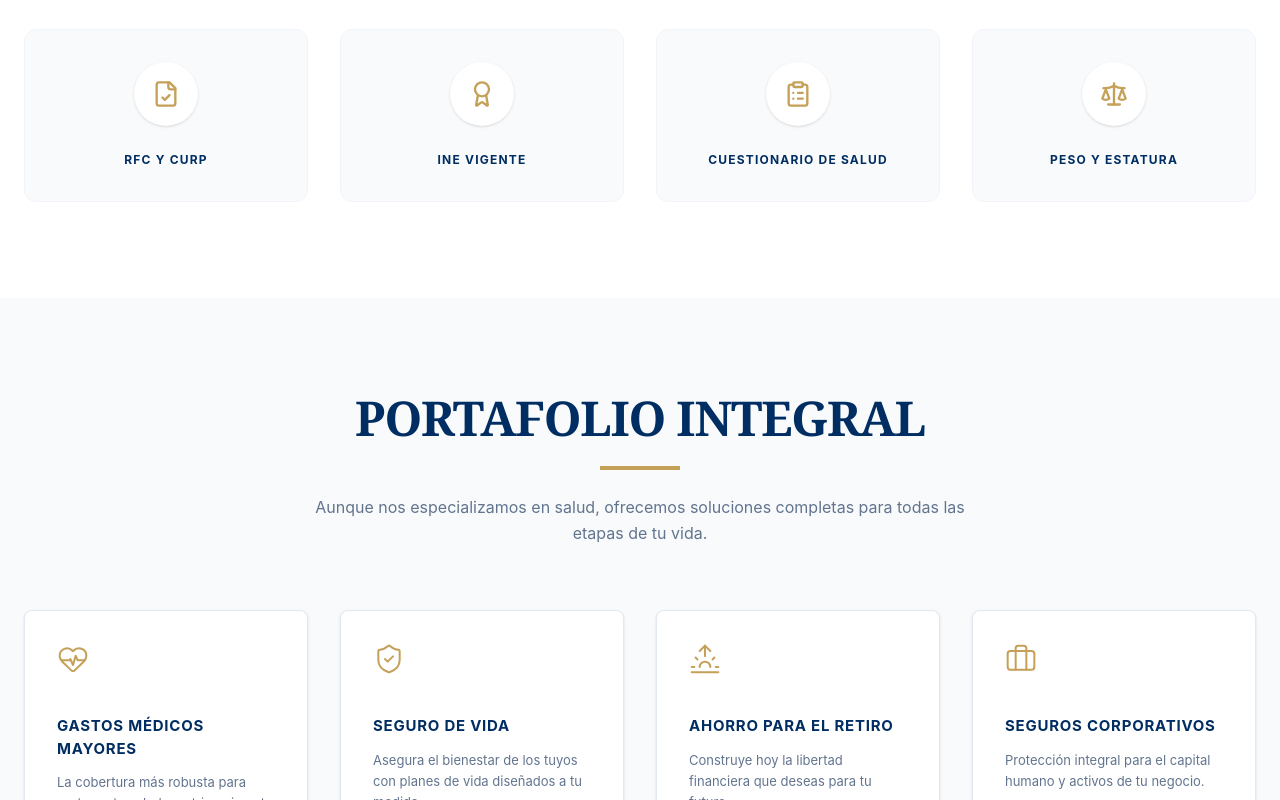
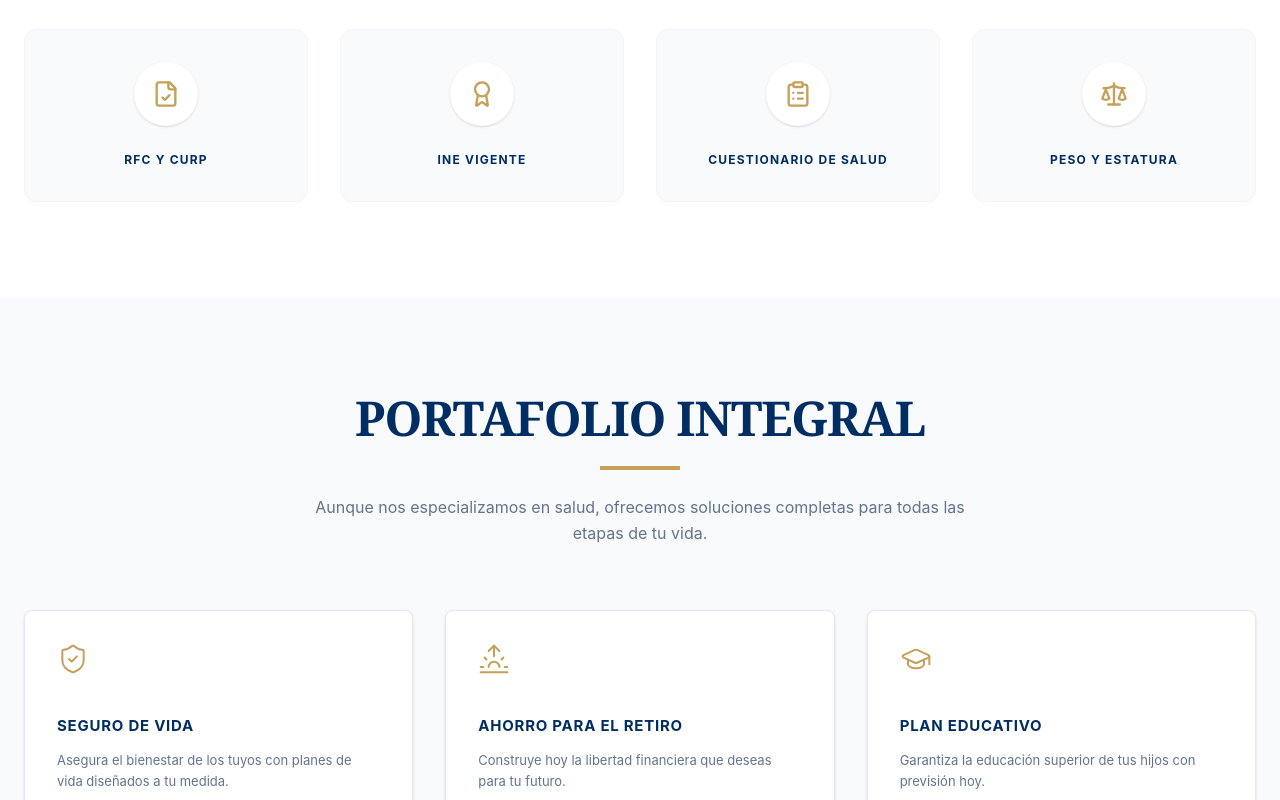
Before and after one commit to Rebeca434/liliana-seguros, a React (Vite) app: page / in a window 1280 px wide. Shown: the part 2000-2800 px from the top of the page. Built offline with nearby package versions, Linux system fonts and the light colour scheme.

Commit message:
cambio portafolio

```diff
--- a/src/App.tsx
+++ b/src/App.tsx
@@ -29,12 +29,6 @@ interface Service {
 
 const SERVICES: Service[] = [
   {
-    id: "gmm",
-    title: "Gastos Médicos Mayores",
-    description: "La cobertura más robusta para proteger tu salud y patrimonio ante lo inesperado.",
-    icon: HeartPulse,
-  },
-  {
     id: "vida",
     title: "Seguro de Vida",
     description: "Asegura el bienestar de los tuyos con planes de vida diseñados a tu medida.",
@@ -45,6 +39,24 @@ const SERVICES: Service[] = [
     title: "Ahorro para el Retiro",
     description: "Construye hoy la libertad financiera que deseas para tu futuro.",
     icon: Sunrise,
+  },
+  {
+    id: "educativo",
+    title: "Plan Educativo",
+    description: "Garantiza la educación superior de tus hijos con previsión hoy.",
+    icon: GraduationCap,
+  },
+  {
+    id: "financieros",
+    title: "Productos Financieros",
+    description: "Soluciones de inversión y ahorro para hacer crecer tu capital.",
+    icon: Landmark,
+  },
+  {
+    id: "bancarios",
+    title: "Productos Bancarios",
+    description: "Servicios financieros integrales respaldados por instituciones líderes.",
+    icon: Building2,
   },
   {
     id: "empresas",
@@ -160,10 +172,6 @@ const Hero = () => {
           animate={{ opacity: 1, y: 0 }}
           transition={{ duration: 0.8 }}
         >
-          <div className="inline-flex items-center gap-2 bg-gold/10 text-gold px-4 py-2 rounded-full mb-6 border border-gold/20">
-            <ShieldPlus size={16} />
-            <span className="text-[10px] font-bold uppercase tracking-widest">Especialista en Protección Médica</span>
-          </div>
           <h1 className="text-4xl sm:text-5xl lg:text-7xl font-serif text-navy leading-[1.1] mb-6 md:mb-8 font-bold">
             Tu tranquilidad,<br />
             <span className="text-gold italic">nuestra prioridad</span> médica.
@@ -712,7 +720,7 @@ export default function App() {
               title="Portafolio Integral"
               subtitle="Aunque nos especializamos en salud, ofrecemos soluciones completas para todas las etapas de tu vida."
             />
-            <div className="grid md:grid-cols-2 lg:grid-cols-4 gap-6 md:gap-8">
+            <div className="grid md:grid-cols-2 lg:grid-cols-3 gap-6 md:gap-8">
               {SERVICES.map((s, i) => (
                 <ServiceCard key={s.id} service={s} index={i} />
               ))}
```
